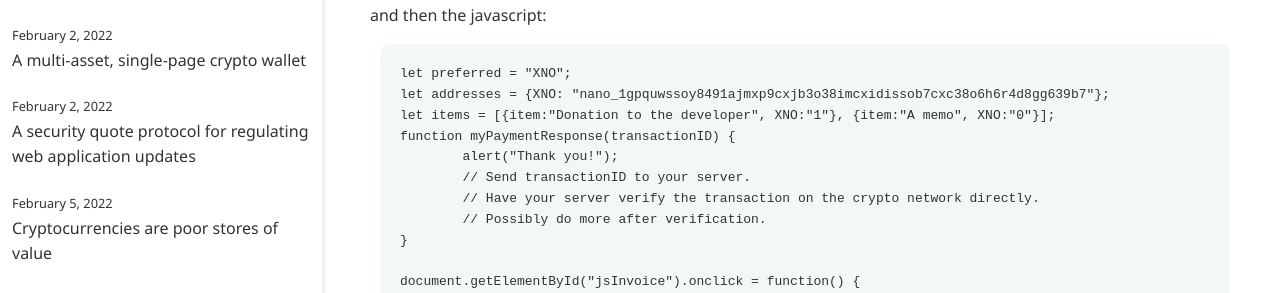
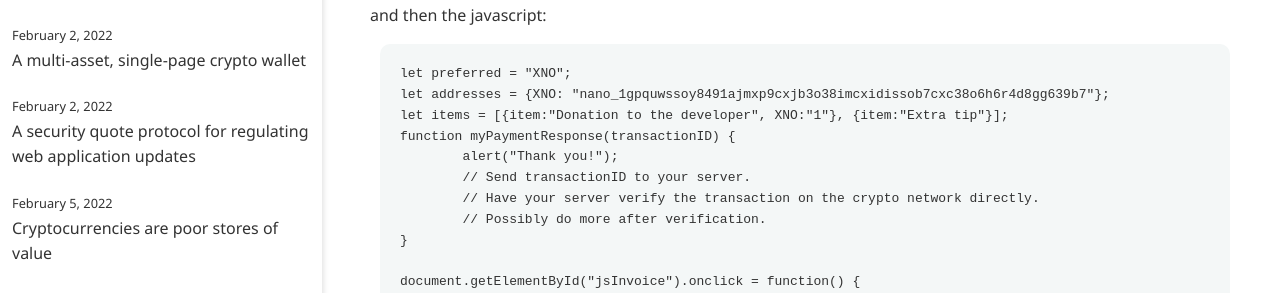
Before and after one commit to warashibetrader/warashibetrader.github.io, a Jekyll site: the page built from _posts/2022-02-17-invoices.md, in a window 1280 px wide and 900 px high, scrolled down 1879 px. Shown: the part 210-503 px from the top of the window. Built offline with Jekyll 4.4.1, drawn with Linux system fonts in a browser that asks for light colours; some of the changed text lies outside the part shown.

Commit message:
Update 2022-02-17-invoices.md

```diff
--- a/_posts/2022-02-17-invoices.md
+++ b/_posts/2022-02-17-invoices.md
@@ -40,7 +40,7 @@ The makePaymentURL function returns the URL for an invoice filled using the thre
 
 	let preferred = "XNO";
 	let addresses = {XNO: "nano_1gpquwssoy8491ajmxp9cxjb3o38imcxidissob7cxc38o6h6r4d8gg639b7"};
-	let items = [{item:"Donation to the developer", XNO:"1"}, {item:"A memo", XNO:"0"}];
+	let items = [{item:"Donation to the developer", XNO:"1"}, {item:"Extra tip"}];
 
 	document.getElementById("myInvoiceButton").href = makePaymentURL(preferred, addresses, items);
 
@@ -77,7 +77,7 @@ and then the javascript:
 
 	let preferred = "XNO";
 	let addresses = {XNO: "nano_1gpquwssoy8491ajmxp9cxjb3o38imcxidissob7cxc38o6h6r4d8gg639b7"};
-	let items = [{item:"Donation to the developer", XNO:"1"}, {item:"A memo", XNO:"0"}];
+	let items = [{item:"Donation to the developer", XNO:"1"}, {item:"Extra tip"}];
 	function myPaymentResponse(transactionID) {
 		alert("Thank you!");
 		// Send transactionID to your server.
@@ -111,7 +111,7 @@ function startPayment(preferred, addresses, items, processTransaction) {
 
 let preferred = "XNO";
 let addresses = {XNO: "nano_1gpquwssoy8491ajmxp9cxjb3o38imcxidissob7cxc38o6h6r4d8gg639b7"};
-let items = [{item:"Donation to the developer", XNO:"1"}, {item:"A memo", XNO:"0"}];
+let items = [{item:"Donation to the developer", XNO:"1"}, {item:"Extra tip"}];
 function myPaymentResponse(transactionID) {
 	alert("Thank you!");
 	// Send transactionID to your server.
```
